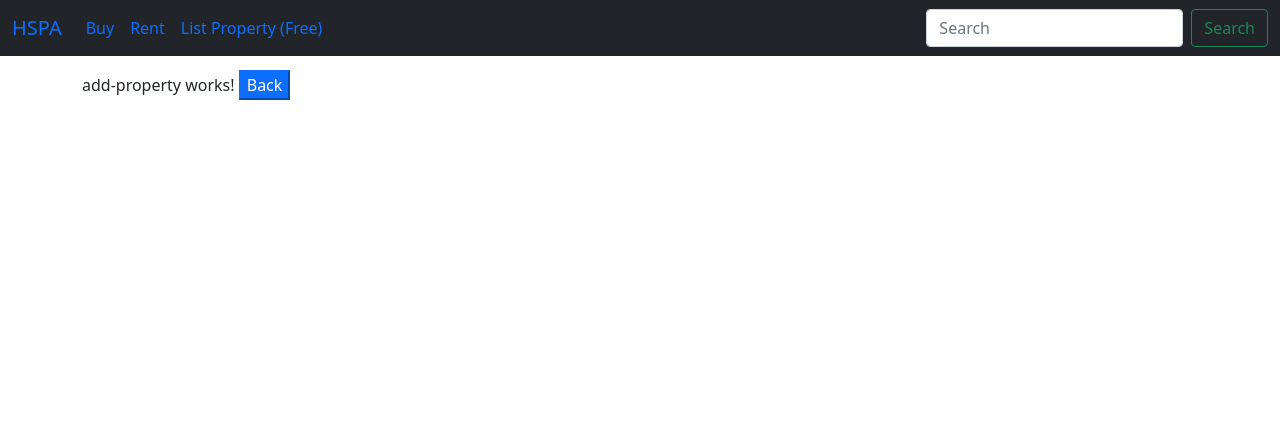
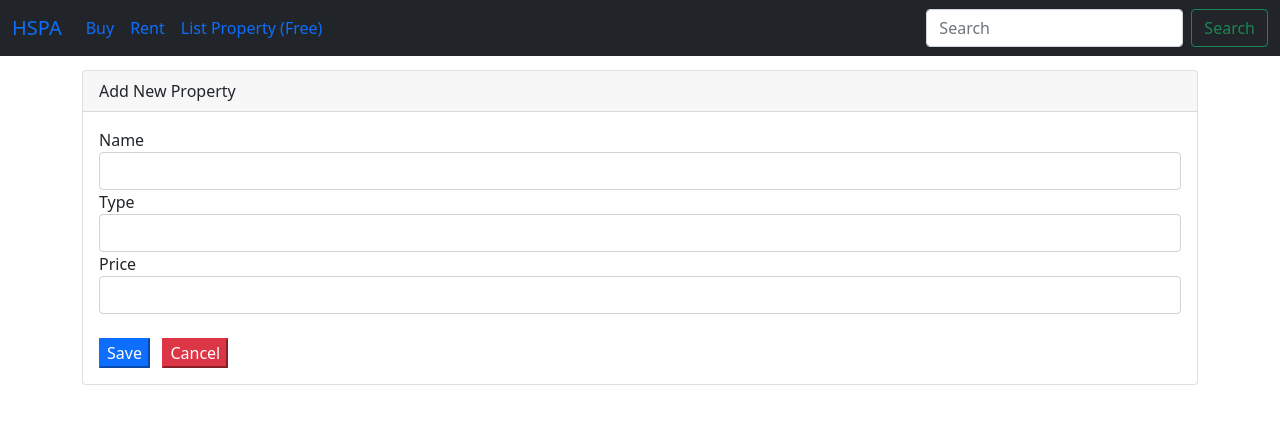
Before and after one commit to OthmanRezgui/HSPA, an Angular app in the folder FrontEnd/: page /add-property in a window 1280 px wide. Shown: the top 424 px of the page. Built offline with nearby package versions, Linux system fonts and the light colour scheme.

Commit message:
Add Property form with validation

```diff
--- a/FrontEnd/src/app/app.module.ts
+++ b/FrontEnd/src/app/app.module.ts
@@ -9,6 +9,7 @@
 import { AddPropertyComponent } from './property/add-property/add-property.component';
  import { Routes, RouterModule } from '@angular/router';
 import { PropertyDetailComponent } from './property/property-detail/property-detail.component';
+import { FormsModule } from '@angular/forms';
 
  const appRoutes: Routes =
  [
@@ -49,7 +50,8 @@
   imports: [
     BrowserModule,
     HttpClientModule,
-    RouterModule.forRoot(appRoutes)
+    RouterModule.forRoot(appRoutes),
+    FormsModule
   ],
   providers: [
     HousingService
--- a/FrontEnd/src/app/property/add-property/add-property.component.css
+++ b/FrontEnd/src/app/property/add-property/add-property.component.css
@@ -0,0 +1,8 @@
+.ng-invalid.ng-touched
+{
+  border-color: red;
+}
+
+.text-error{
+  color: red;
+}
--- a/FrontEnd/src/app/property/add-property/add-property.component.html
+++ b/FrontEnd/src/app/property/add-property/add-property.component.html
@@ -1,5 +1,36 @@
-<p>
-  add-property works!
+<div class="card">
+  <div class="card-header">Add New Property</div>
 
-  <button class="btn-primary" (click)="onBack()"> Back </button>
-</p>
+  <div class="card-body">
+    <form (ngSubmit)="onSubmit()" #Form="ngForm">
+      <div class="form-group col-12">
+        <label for="name">Name</label>
+        <input type="text" class="form-control"  #propName="ngModel" minlength="5"
+         ngModel name="Name" required="true" />
+        <span *ngIf="!propName.valid && propName.touched" class="text-error">
+
+
+          <span *ngIf="propName.errors?.required">Please provide a name </span>
+          <span *ngIf="propName.errors?.minlength">Name must be 5 char long </span>
+
+        </span>
+      </div>
+
+      <div class="form-group col-12">
+        <label for="Type">Type</label>
+        <input type="text" class="form-control" ngModel name="Type"  />
+      </div>
+
+      <div class="form-group col-12">
+        <label for="Price">Price</label>
+        <input type="text" class="form-control" ngModel name="Price"  />
+      </div>
+      <br />
+      <div class="form-group col-12">
+        <button [disabled]="!Form.valid" type="submit" class="btn-primary">Save</button>
+        &nbsp;
+        <button type="reset" class="btn-danger">Cancel</button>
+      </div>
+    </form>
+  </div>
+</div>
--- a/FrontEnd/src/app/property/add-property/add-property.component.ts
+++ b/FrontEnd/src/app/property/add-property/add-property.component.ts
@@ -1,4 +1,5 @@
-import { Component, OnInit } from '@angular/core';
+import { Component, OnInit, ViewChild } from '@angular/core';
+import { NgForm } from '@angular/forms';
 import { Router } from '@angular/router';
 
 @Component({
@@ -8,6 +9,7 @@
 })
 export class AddPropertyComponent implements OnInit {
 
+  @ViewChild('Form') addPropertyForm : NgForm;
   constructor(private router: Router) { }
 
   ngOnInit() {
@@ -18,4 +20,10 @@
     this.router.navigate(['/'])
   }
 
+  onSubmit()
+  {
+    console.log("Form is sending event");
+    console.log(this.addPropertyForm);
+  }
+
 }
```
